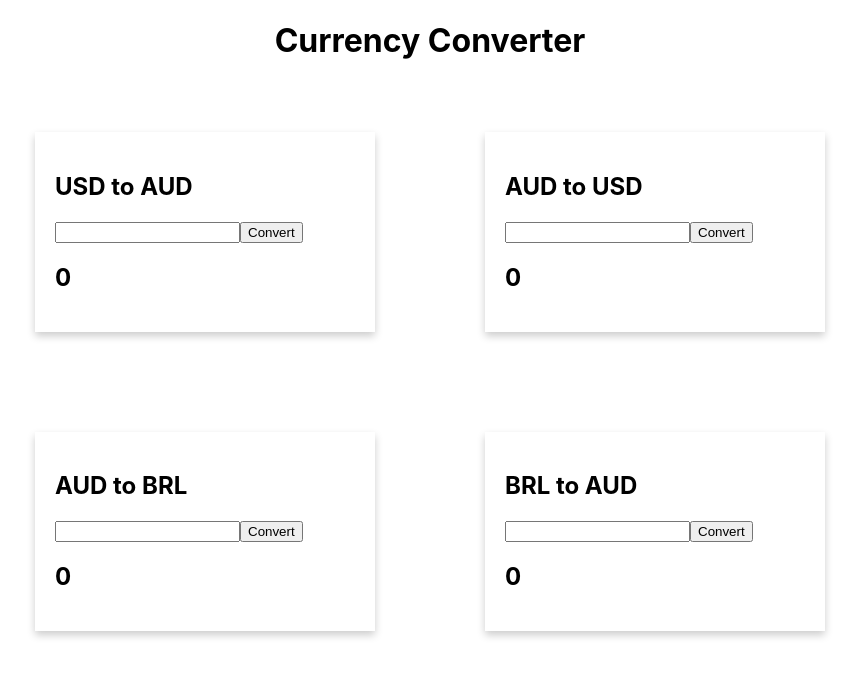
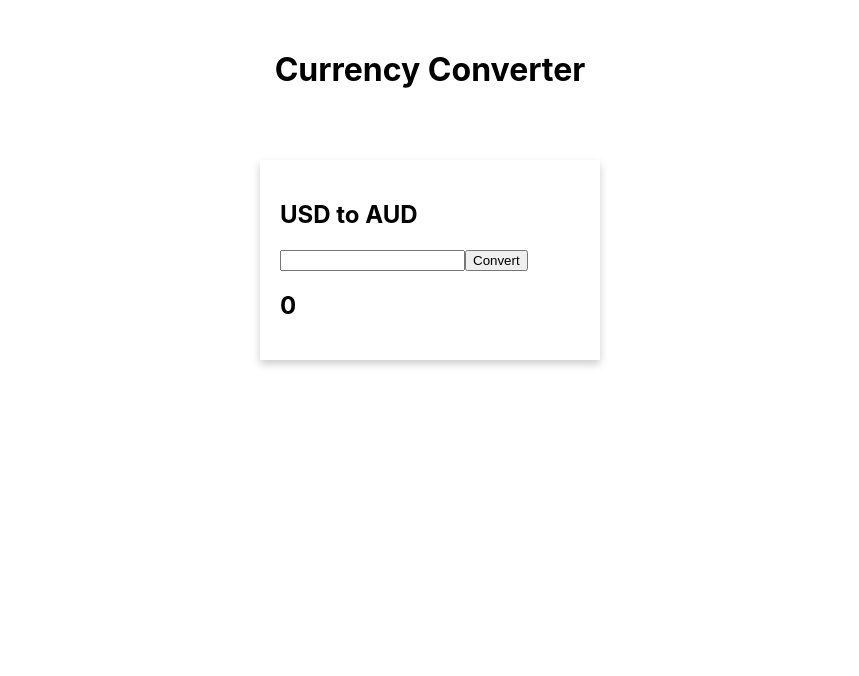
Before and after one commit to walissoncom/conversor-react, a React (Create React App) app: page / in a window 1280 px wide. Shown: the top 676 px of the page, without its empty margins (210-1069 px from the left). Built offline with nearby package versions, Linux system fonts and the light colour scheme.

Commit message:
App clean up + Styling improvement

```diff
--- a/src/App.css
+++ b/src/App.css
@@ -6,8 +6,12 @@
     margin: auto;
 }
 
-.App .row {
-    display: flex;
-    flex-direction: row;
-    justify-content: space-around;
-}
+    .App > .row {
+        display: flex;
+        flex-direction: row;
+        justify-content: space-around;
+    }
+
+        .App > .row h1 {
+            margin-top: 50px;
+        }
--- a/src/App.js
+++ b/src/App.js
@@ -10,12 +10,6 @@ function App() {
       </div>
       <div className="row">
         <Converter currencyA="USD" currencyB="AUD"></Converter>
-        <Converter currencyA="AUD" currencyB="USD"></Converter>
-      </div>
-
-      <div className="row">
-        <Converter currencyA="AUD" currencyB="BRL"></Converter>
-        <Converter currencyA="BRL" currencyB="AUD"></Converter>
       </div>
     </div>
   );
```
